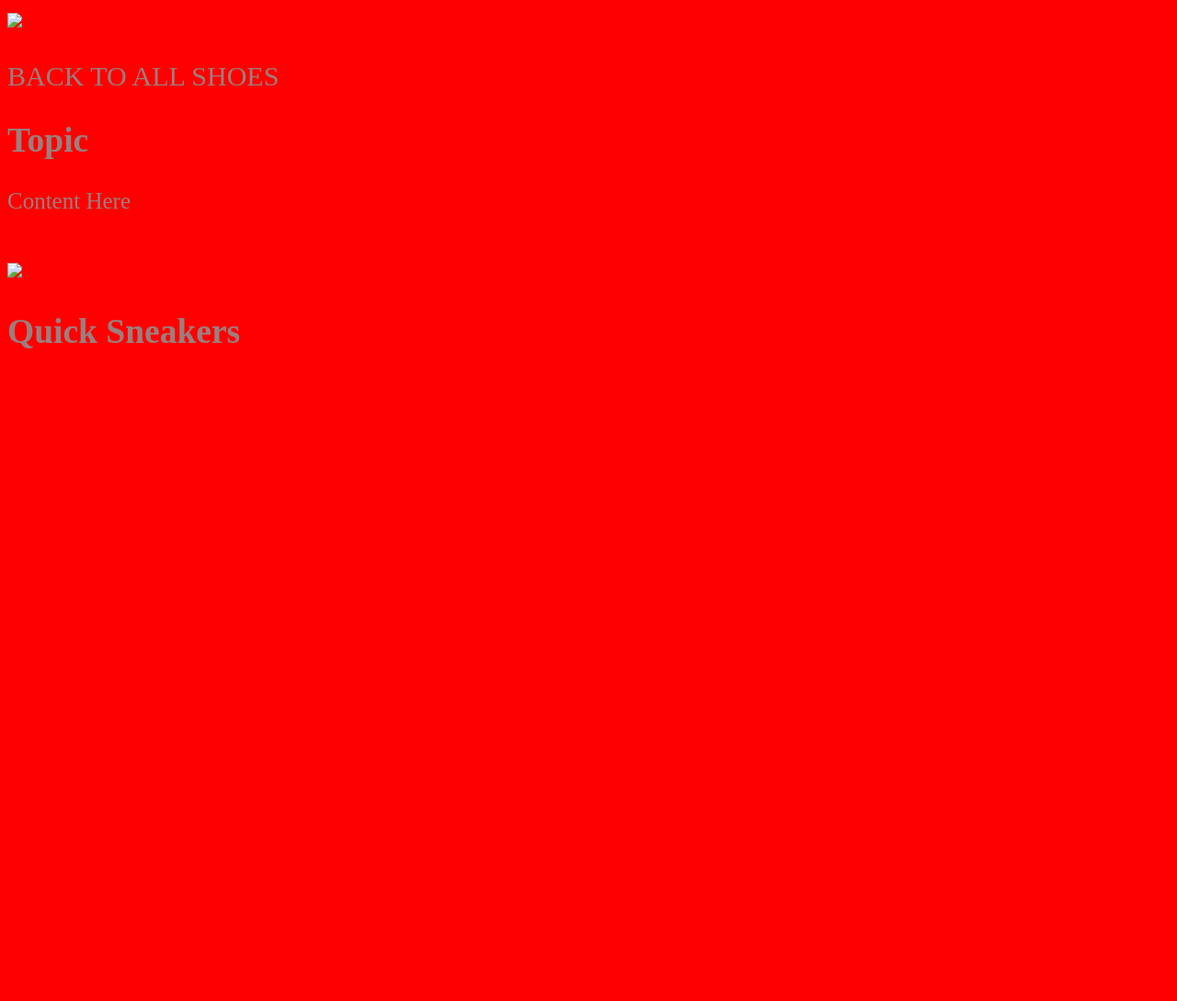
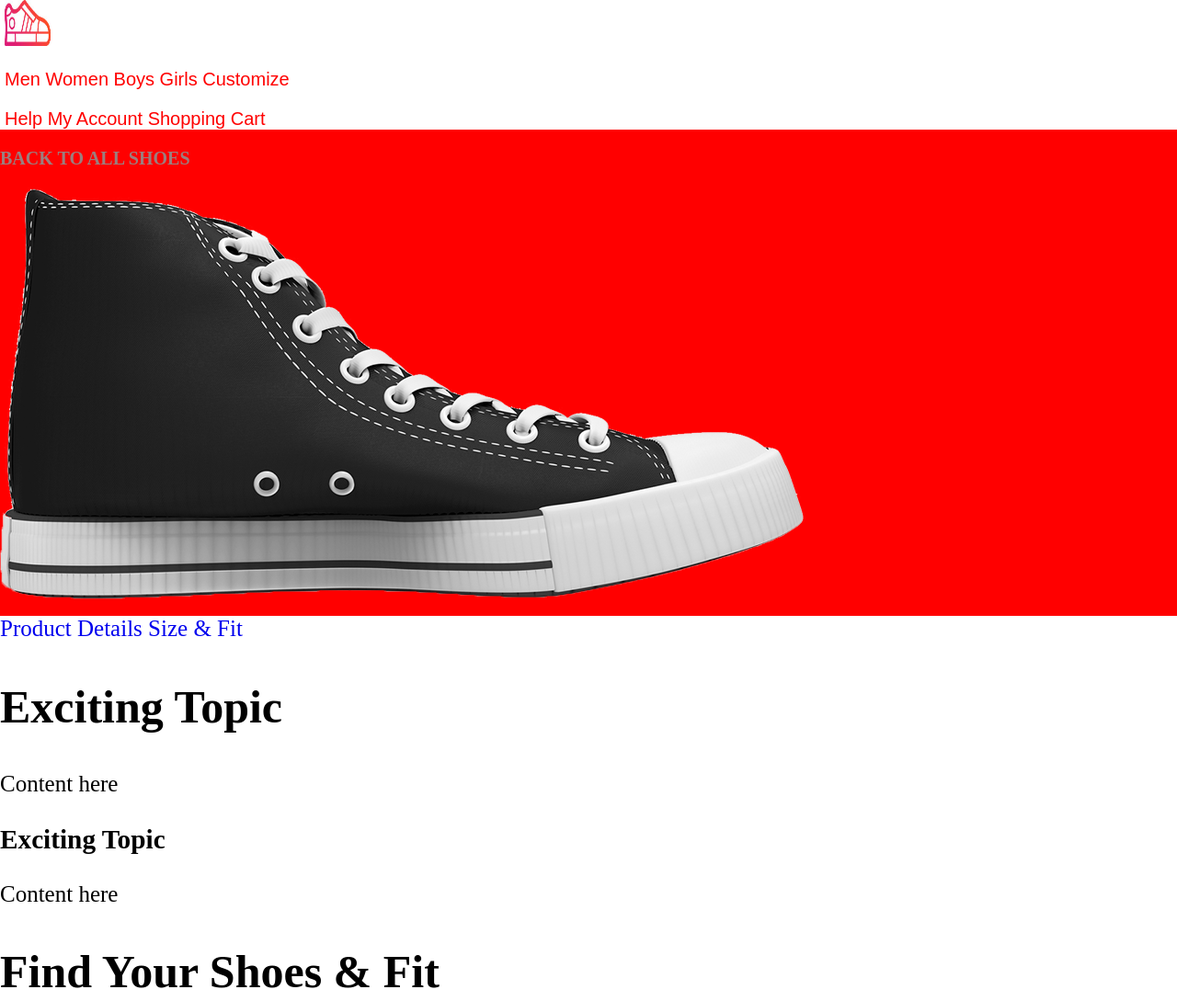
Before and after one commit to jdyerger/FoundationsProject, a plain HTML site: page Day1/HW/Assignment/index.html in a window 1280 px wide. Shown: the top 1089 px of the page at 92% size. Before the commit the page ends 800 px from the top, so only its background shows below. Drawn offline with Linux system fonts and the light colour scheme.

Commit message:
Changes to Assignment 1
Changes to Assignment 1

```diff
--- a/Day1/HW/Assignment/css/styles.css
+++ b/Day1/HW/Assignment/css/styles.css
@@ -1,17 +1,45 @@
+header, footer{
+    background-color: white;
+    padding-left: 5px;
+    image-orientation: left;
+    text-transform: capitalize;
+    color: red;
+    font-size: 20px;
+    font-family: sans-serif;
+    text-align: left;
+    letter-spacing: normal;
+    margin: 0px;
+}
+
 body{
     font-size: 25px;
-    color: #9b7e7e;
     background-color: red;
+    margin: 0px;
 }
+
+.multiTopic{
+    background-color: white;
+    color: 10px black;
+    margin: auto;
+    width: auto;
+}
+
+.recommended{
+    background-color: lightpink;
+    text-align: center;
+}
+
 h1{
-  font-size: 70px;
+  font-size: 20px;
+  color: #9b7e7e;
 }
 h2{
+  text-transform: capitalize;
+  font-size: 50px;
+}
+h3,header{
+}
 
-}
-header{
-    font-size: 30px;
-}
 .introduction{
     color: rgb(178, 139, 83);
 }
--- a/Day1/HW/Assignment/index.html
+++ b/Day1/HW/Assignment/index.html
@@ -3,34 +3,64 @@
   <head>
     <meta charset="utf-8">
     <title></title>
-      <img src="images/logo.jpg">
     <link rel="stylesheet" href="css/styles.css">
   </head>
+
+  <body>
     <header>
+      <section class="HeadandFoot">
+        <img src="images/images/logo.jpg" alt="Shoe logo" width="50" height="50">
+        <p>Men Women Boys Girls Customize</p>
+      </section>
+      <p>Help My Account Shopping Cart</p>
+    </header>
+    <h1>
       <p>BACK TO ALL SHOES</p>
-  </header>
+      <img src="images/images/shoe1.png" alt="Big black Converse shoe">
+    </h1>
 
     <section class="multiTopic">
-      <h2>Topic</h2>
-      <p>Content Here</p>
+        <a href="#">Product Details</a>
+        <a href="#">Size & Fit</a>
+        <h2>Exciting Topic</h2>
+        <p>Content here</p>
+        <h3>Exciting Topic</h3>
+        <p>Content here</p>
+        <h2>Find Your Shoes & Fit</h2>
+        <p>Content here</p>
+        <h2>what our customers are saying</h2>
+        <p>Don't take our word for it! Read what our customers have been saying about this product. We guarantee you won't be disappointed in your purchase.</p>
     </section>
 
+    <section class="MultiShoes">
       <article class="recommended">
+        <a href="#">Shop Recommended Shoes</a>
+      </article>
+      <img src="images/images/shoe2.png">
+      <p>Funny Sneakers</p>
+      <p>$120</p>
+      <img src="images/images/shoe3.png"
+      <p>Funny Sneakers</p>
+      <p>$120</p>
+      <img src="images/images/shoe4.png"
+      <p>Funny Sneakers</p>
+      <p>$120</p>
+    </section>
 
-  </article>
     <h1>
 
     </h1>
-  <img src="images/shoe1.png">
+    <section class=""
+
       <h2>Quick Sneakers</h2>
       <p></p>
-  <body>
-  </body>
 
-    <h1></h1>
-    <img src="">
     <footer>
-
+      <section class="HeadandFoot">
+        <img src="images/images/logo.jpg" alt="Shoe logo" width="50" height="50">
+        <p>Men Women Boys Girls Customize</p>
+      </section>
+      <p>Shipping | Terms & Conditions | @ Copyright 2017. Sneaker Shop LLC</p>
     </footer>
   </body>
 </html>
```
Also changed, not shown: Day1/HW/Assignment/indexfake.html (added, +12 -0 lines). Lines whose indentation alone changed are shown as unchanged.
